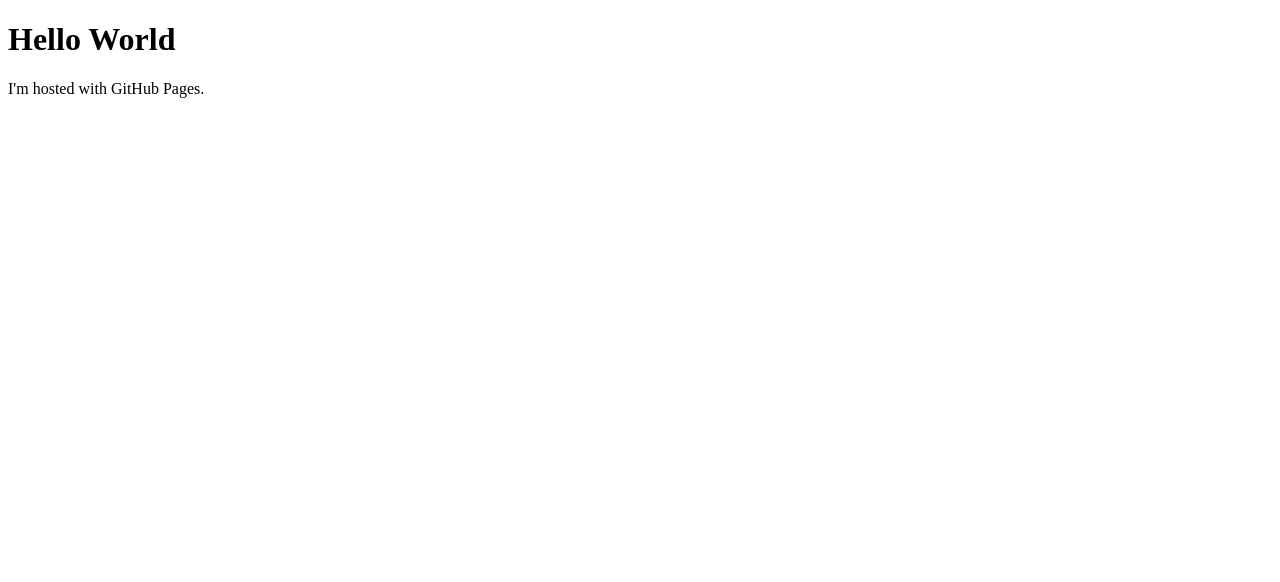
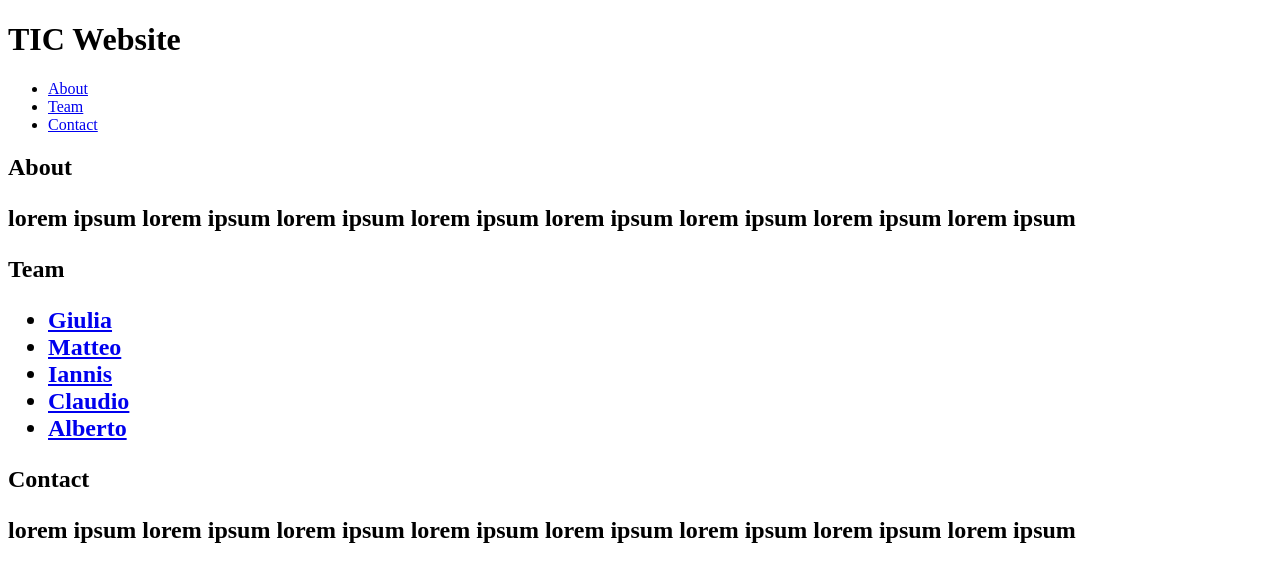
Before and after one commit to TiC-1/Week1_project_website, a plain HTML site: page index.html in a window 1280 px wide. Drawn offline with Linux system fonts and the light colour scheme.

Commit message:
html skeleton proposal

```diff
--- a/index.html
+++ b/index.html
@@ -1,7 +1,50 @@
 <!DOCTYPE html>
 <html>
+<head>
+</head>
+
 <body>
-<h1>Hello World</h1>
-<p>I'm hosted with GitHub Pages.</p>
+<header>
+    <div>
+        <h1>TIC Website</h1>
+            <nav>
+                <ul>
+                    <li><a href="#About">About</a></li>
+                    <li><a href="#Team">Team</a></li>
+                    <li><a href="#Contact">Contact</a></li>
+</ul>
+</nav>
+</div>
+</header>
+<section id="About">
+    <div>
+        <h2>About
+            <p>lorem ipsum lorem ipsum lorem ipsum lorem ipsum lorem ipsum lorem ipsum lorem ipsum lorem ipsum </p>
+
+        </h2>
+    </div>
+</section>
+<section id="Team">
+    <div>
+        <h2>Team
+           <ul>
+                    <li><a href="#Giulia">Giulia</a></li>
+                    <li><a href="#Matteo">Matteo</a></li>
+                    <li><a href="#Iannis">Iannis</a></li>
+                    <li><a href="#Claudio">Claudio</a></li>
+                    <li><a href="#Alberto">Alberto</a></li>
+</ul>
+        </h2>
+    </div>
+</section>
+<section id="Contact">
+    <div>
+        <h2>Contact
+            <p>lorem ipsum lorem ipsum lorem ipsum lorem ipsum lorem ipsum lorem ipsum lorem ipsum lorem ipsum </p>
+
+        </h2>
+    </div>
+</section>
+
 </body>
 </html>
```
